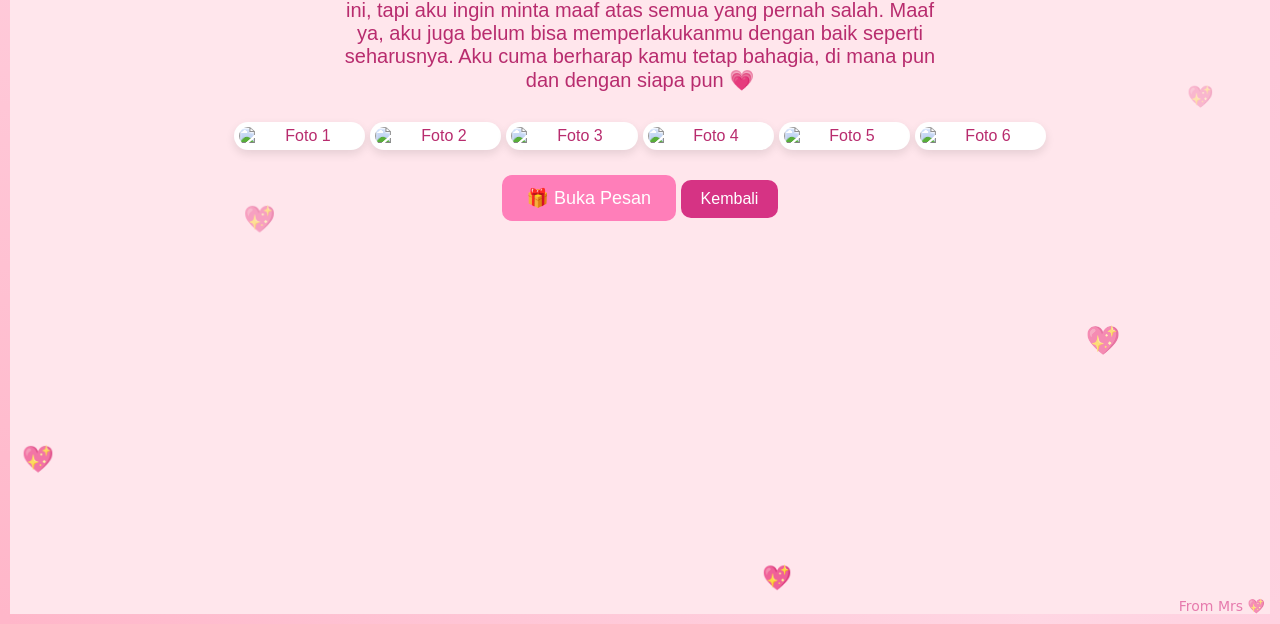
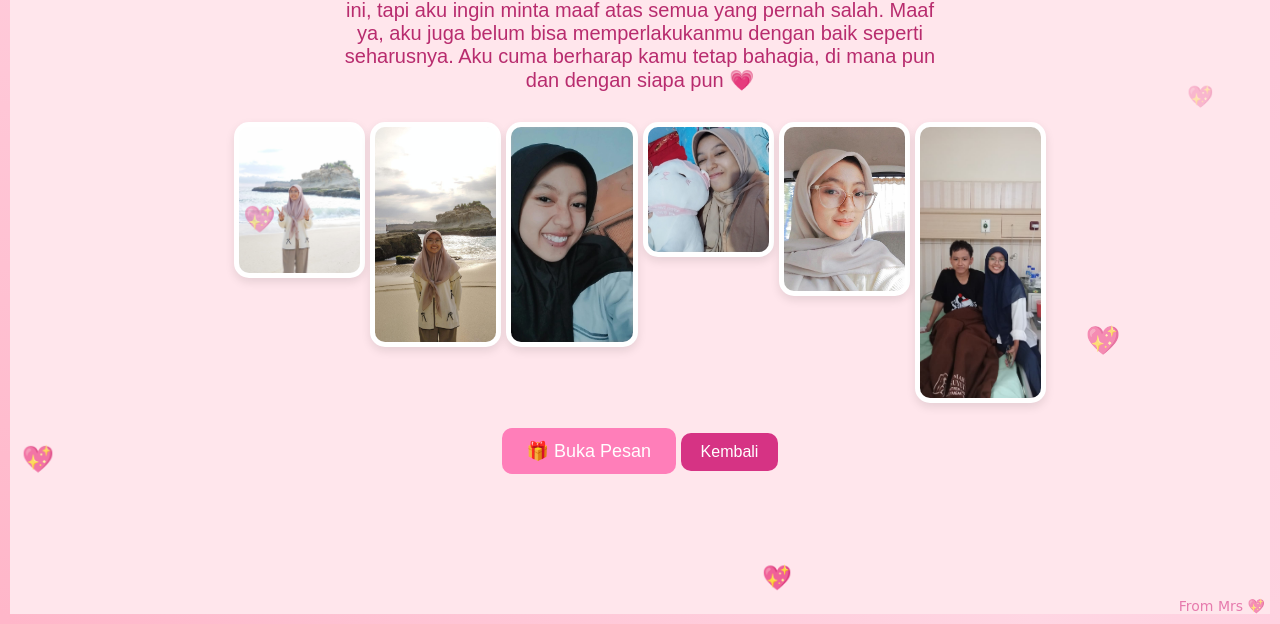
Before and after one commit to rifkysetiawan21/ulang-tahun, a plain HTML site: page birthday.html in a window 1280 px wide. Shown: the part 176-800 px from the top of the page. Drawn offline with Linux system fonts and the light colour scheme.

Commit message:
Update birthday.html

```diff
--- a/birthday.html
+++ b/birthday.html
@@ -17,12 +17,12 @@ Aku cuma berharap kamu tetap bahagia, di mana pun dan dengan siapa pun 💗
 
     <!-- Galeri foto -->
     <div class="galeri">
-      <img src="img/dia1.jpg" alt="Foto 1">
-      <img src="img/dia2.jpg" alt="Foto 2">
-      <img src="img/dia3.jpg" alt="Foto 3">
-      <img src="img/dia4.jpg" alt="Foto 4">
-      <img src="img/dia5.jpg" alt="Foto 5">
-      <img src="img/dia6.jpg" alt="Foto 6">
+      <img src="dia1.jpg" alt="Foto 1">
+      <img src="dia2.jpg" alt="Foto 2">
+      <img src="dia3.jpg" alt="Foto 3">
+      <img src="dia4.jpg" alt="Foto 4">
+      <img src="dia5.jpg" alt="Foto 5">
+      <img src="dia6.jpg" alt="Foto 6">
     </div>
     <button id="bukaKado">🎁 Buka Pesan</button>
 
```
